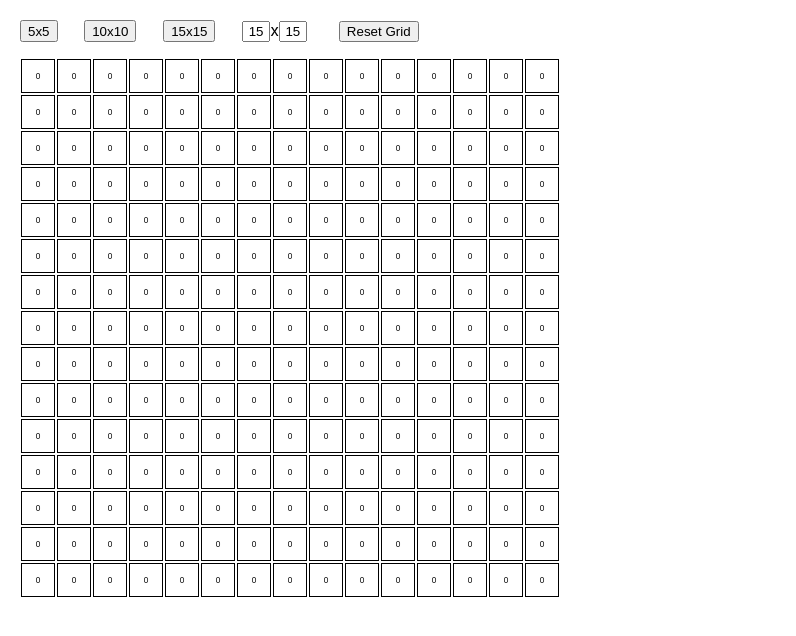
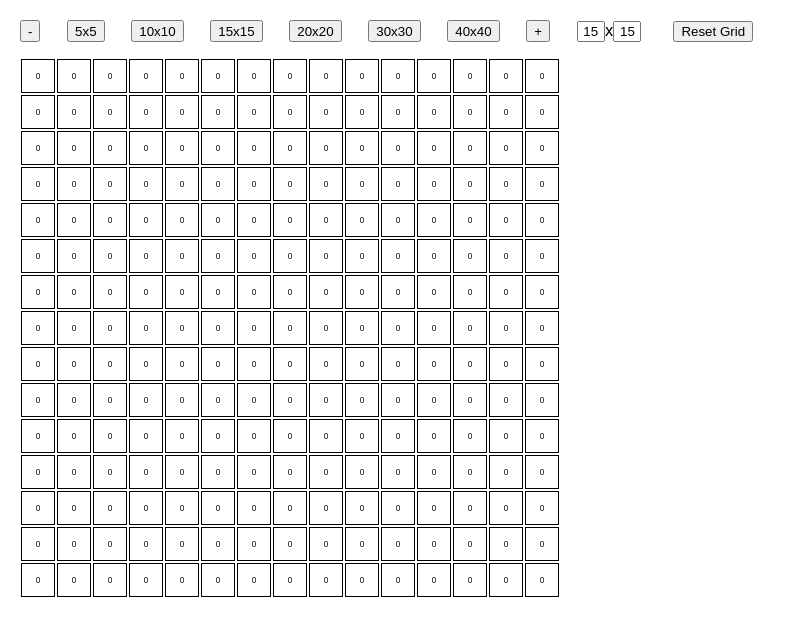
Before and after one commit to pabo/iq-distance, a React (Create React App) app: page / in a window 1280 px wide. Shown: the top 636 px of the page, without its empty margins (0-796 px from the left). Built offline with nearby package versions, Linux system fonts and the light colour scheme.

Commit message:
buttons for sizes

```diff
--- a/src/components/App.jsx
+++ b/src/components/App.jsx
@@ -4,6 +4,8 @@ import { Row } from "./Row";
 
 const DEFAULT_GRID_SIZE = 15;
 const MAX_GRID_SIZE = 40;
+const MIN_GRID_SIZE = 3;
+const buttonShortcutSizes = [5,10,15,20,30,40];
 
 const createEmptyGrid = (size) => {
   let emptyGrid = [];
@@ -71,7 +73,7 @@ export const App = () => {
 
   // only allow validated values for grid size
   const protectedSetGridSize = (size) => {
-    setGridSize(Math.min(size, MAX_GRID_SIZE));
+    setGridSize(Math.max(MIN_GRID_SIZE,Math.min(size, MAX_GRID_SIZE)));
   }
 
   // without the third arg, its a pure toggle. with the third arg, we set the value based on
@@ -112,9 +114,11 @@ export const App = () => {
   return (
     <div className={gridIsEmpty ? "" : "nonEmptyGrid"}>
       <div className="controls flexDiv">
-        <button className="control" onClick={() => setGridSize(5)}>5x5</button>
-        <button className="control" onClick={() => setGridSize(10)}>10x10</button>
-        <button className="control" onClick={() => setGridSize(15)}>15x15</button>
+        <button className="control" onClick={() => protectedSetGridSize(gridSize-1)}>-</button>
+        {buttonShortcutSizes.map(size =>
+          <button key="size" className="control" onClick={() => protectedSetGridSize(size)}>{size}x{size}</button>
+        )}
+        <button className="control" onClick={() => protectedSetGridSize(gridSize+1)}>+</button>
         <div className="control">
           <input
             value={gridSizeDisplay}
```
